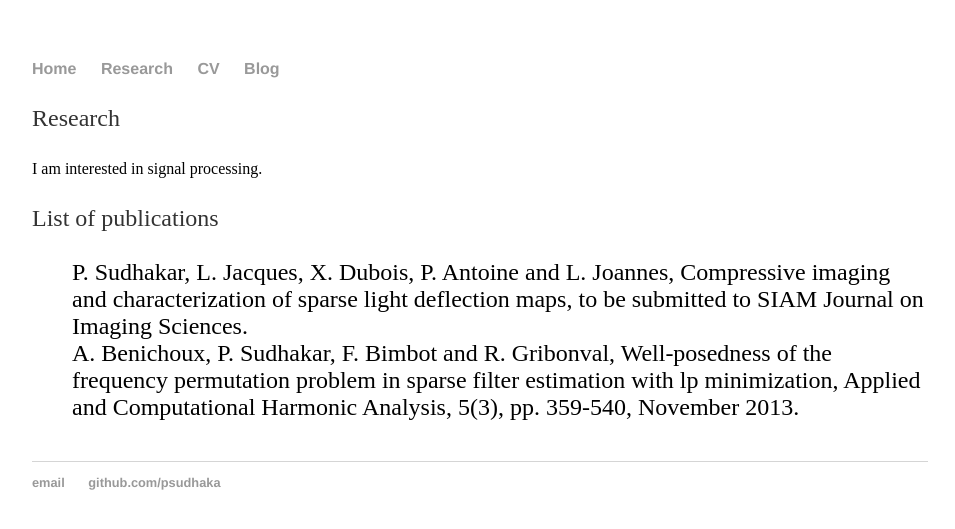
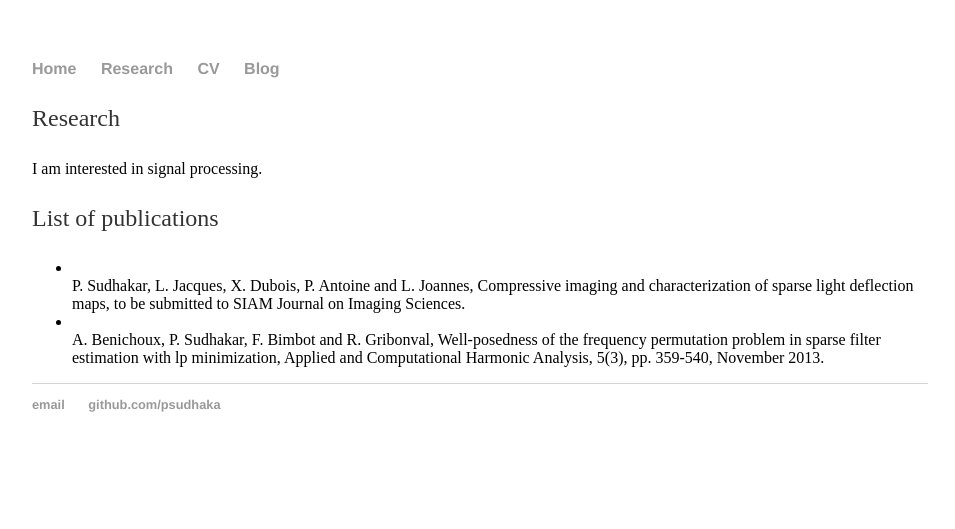
Before and after one commit to psudhaka/psudhaka.github.io, a Jekyll site: the page built from research.html, in a window 1280 px wide. Shown: the top 529 px of the page, without its empty margins (160-1115 px from the left). Built offline with Jekyll 4.4.1, drawn with Linux system fonts in a browser that asks for light colours.

Commit message:
Update research.html

```diff
--- a/research.html
+++ b/research.html
@@ -6,7 +6,7 @@ title: Prasad Sudhakar
   <p>Research</p>
   <body>I am interested in signal processing. </body>
 	<p>List of publications</p>
-	<ul class="posts">
+	<ul class="a">
 
     <li></li>P. Sudhakar, L. Jacques, X. Dubois, P. Antoine and L. Joannes, Compressive imaging and characterization of sparse light deflection maps, to be submitted to SIAM Journal on Imaging Sciences.</li>
     <li></li>A. Benichoux, P. Sudhakar, F. Bimbot and R. Gribonval, Well-posedness of the frequency permutation problem in sparse filter estimation with lp minimization, Applied and Computational Harmonic Analysis, 5(3), pp. 359-540, November 2013.</li>
```
